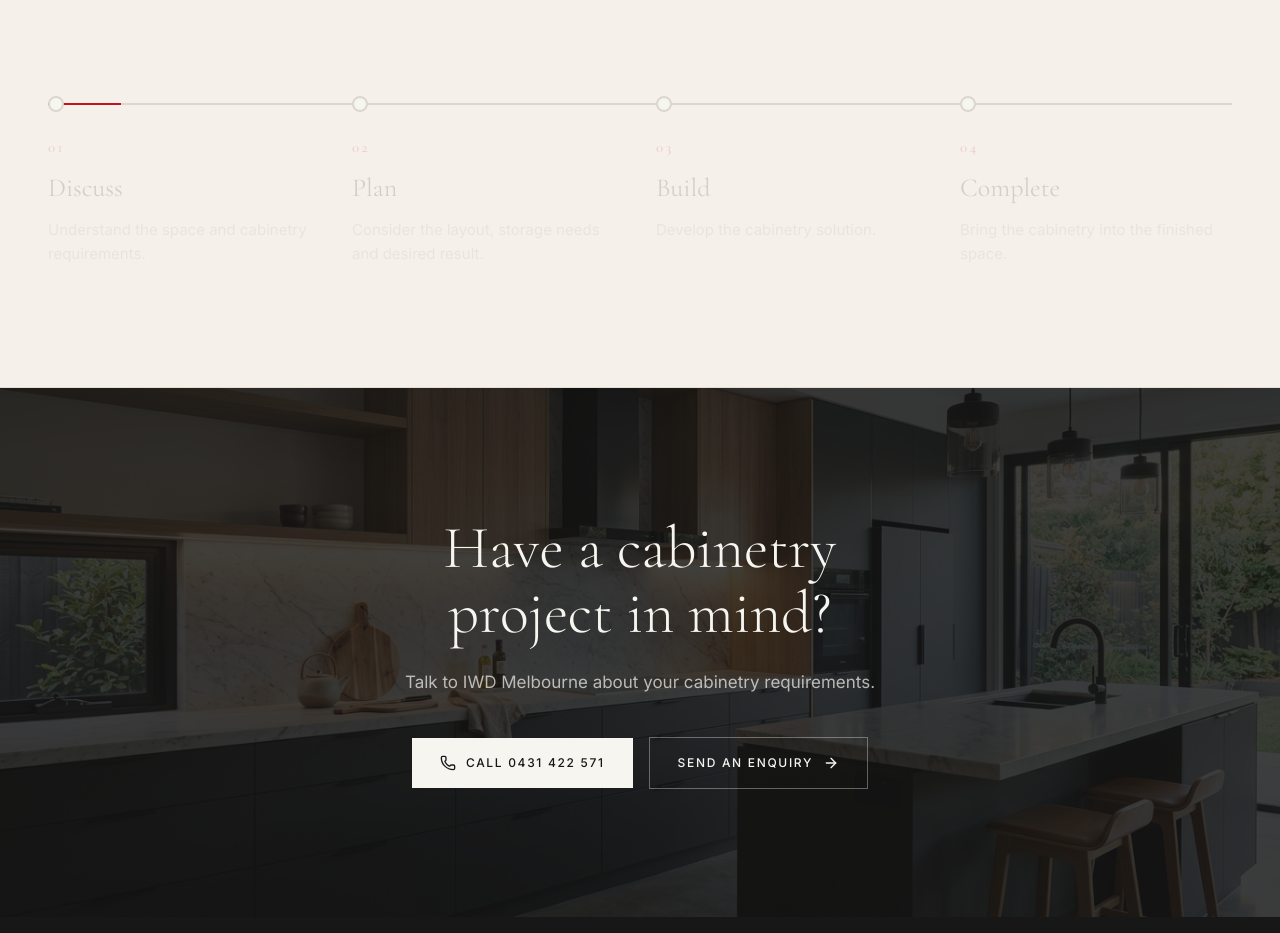
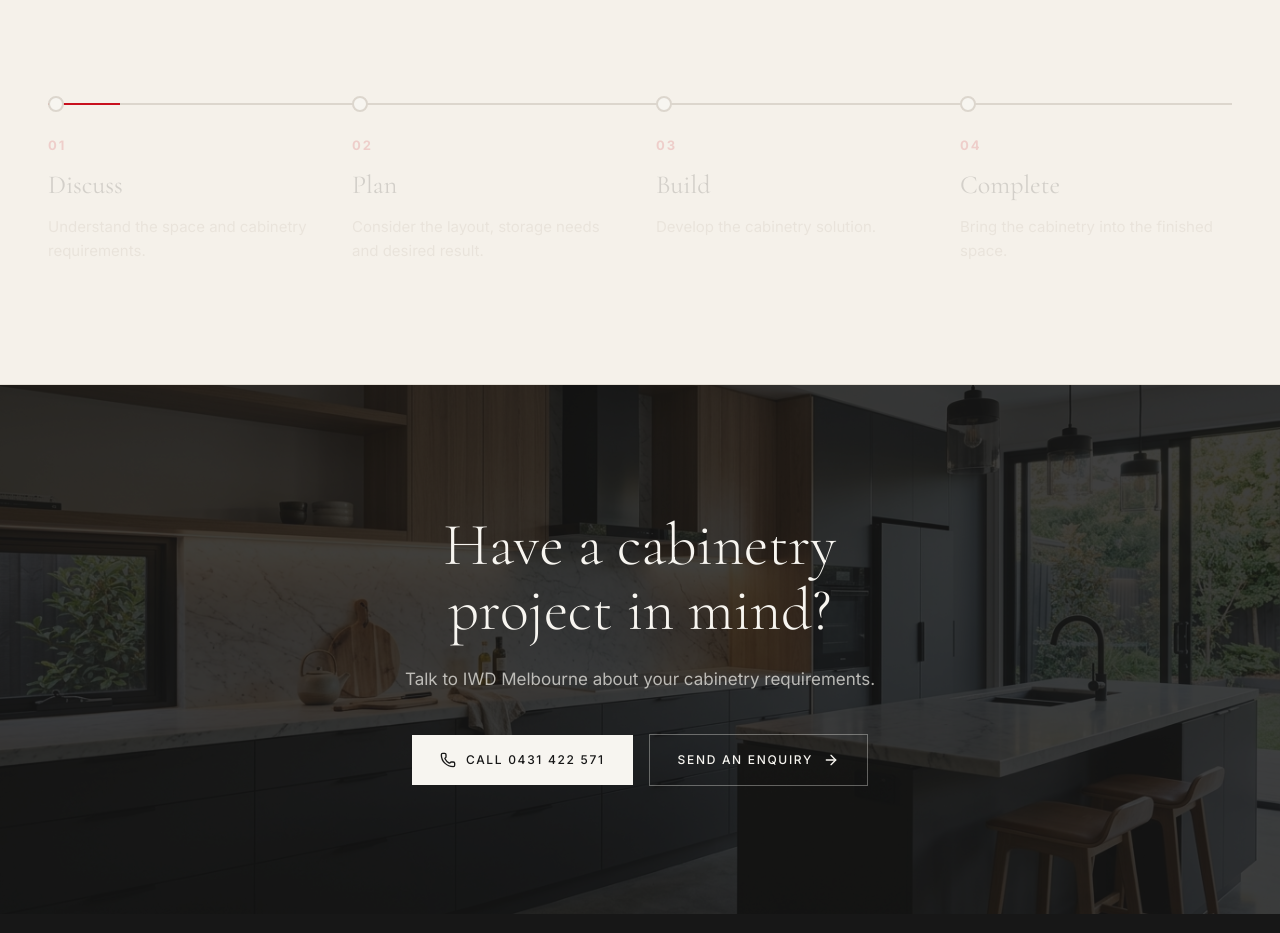
Before and after one commit to Archzen-tech/IWD-Melbourne--WEBSITE, a Next.js app: page / in a window 1280 px wide. Shown: the part 5640-6573 px from the top of the page. Built offline with nearby package versions, Linux system fonts and the light colour scheme.

Commit message:
Fix process step numbers styling: change from font-serif to font-sans

```diff
--- a/components/process.tsx
+++ b/components/process.tsx
@@ -97,7 +97,6 @@ export function Process() {
                     aria-hidden="true"
                   />
 
-                  {/* Step content */}
                     <div
                       className={`transition-all duration-700 ease-out ${
                         isActive
@@ -105,7 +104,7 @@ export function Process() {
                           : 'opacity-15 translate-y-[8px]'
                       }`}
                     >
-                    <span className="text-accent font-serif text-[0.9375rem] tracking-[0.15em] font-medium block">
+                      <span className="text-accent font-sans text-[0.8125rem] tracking-[0.15em] font-bold block">
                         {step.number}
                       </span>
                     <h3 className="mt-3 font-serif text-[1.625rem] leading-snug font-normal text-foreground">
```
Lines whose indentation alone changed are shown as unchanged.
